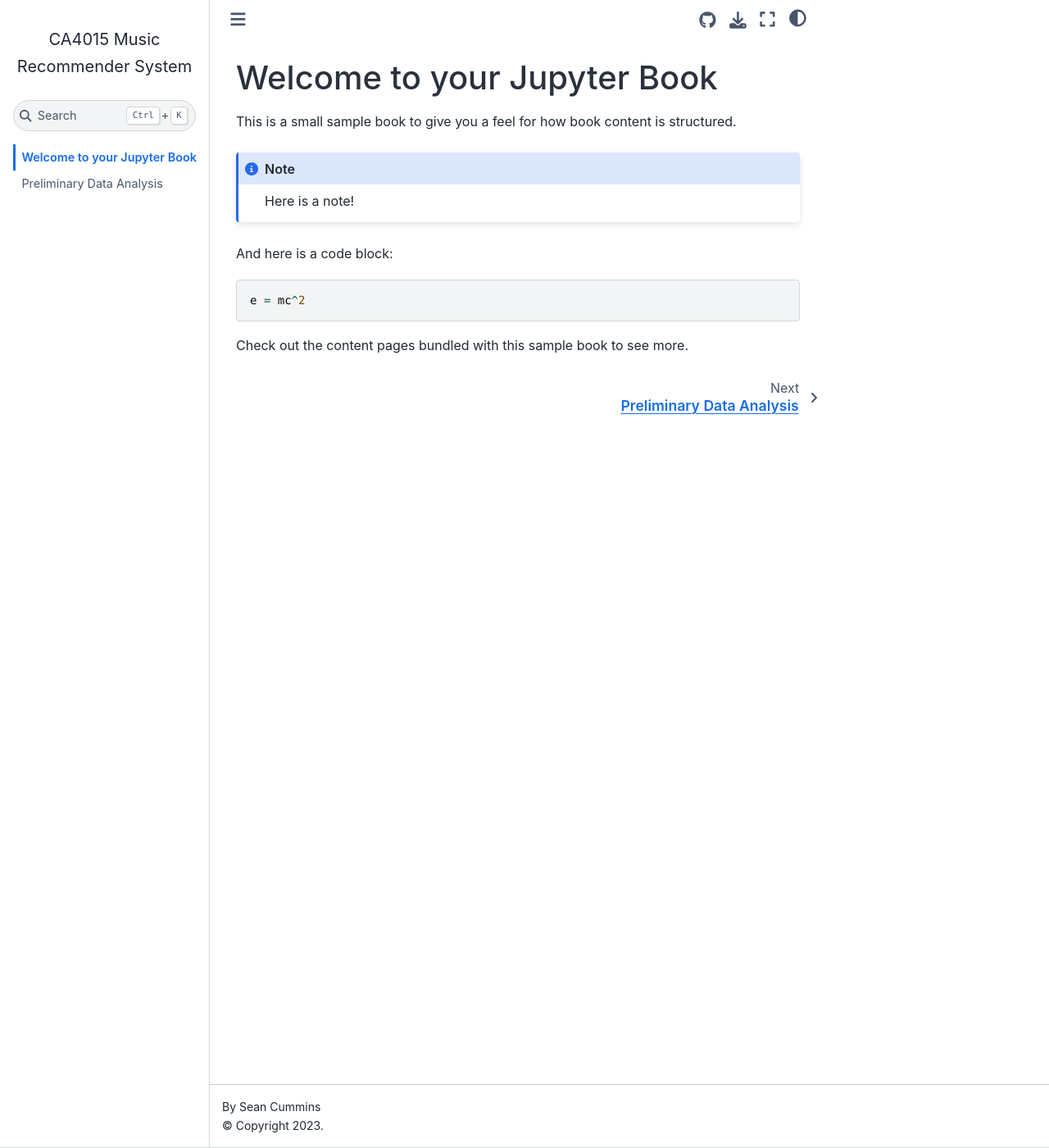
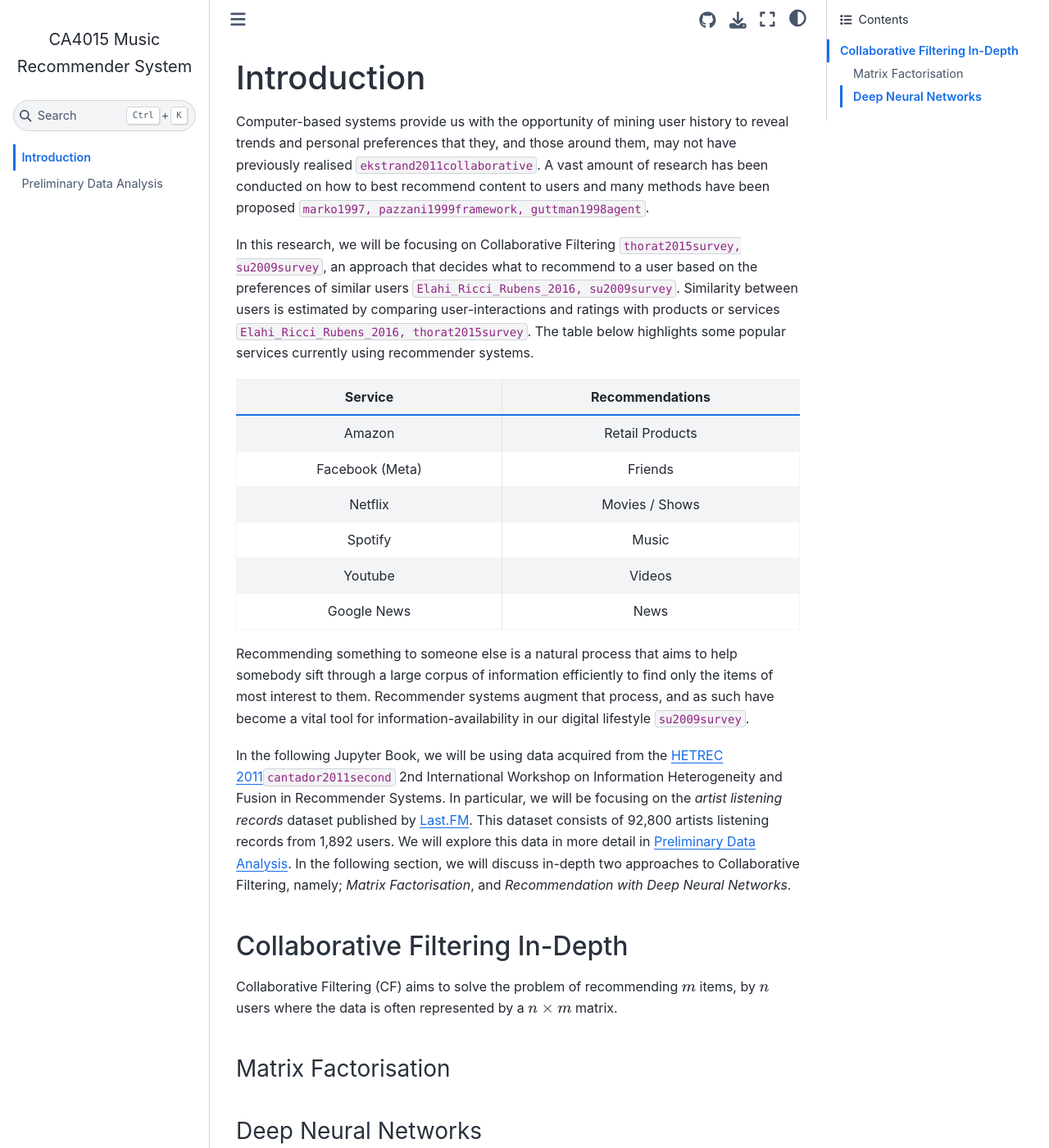
Before and after one commit to scummins00/CA4015-Music-RecSystem, a Jupyter Book: the page built from book/intro.md, in a window 1280 px wide and 1400 px high. Shown: the whole window at 82% size. Built offline with Jupyter Book 1.0.4 settings and Sphinx 7.4.7 and the Sphinx Book theme 1.1.4, drawn with Linux system fonts in a browser that asks for light colours; cross-references to code outside the pages are shown as plain code.

Commit message:
updated intro

````diff
--- a/book/intro.md
+++ b/book/intro.md
@@ -1,16 +1,25 @@
-# Welcome to your Jupyter Book
+# Introduction
 
-This is a small sample book to give you a feel for how book content is
-structured.
+Computer-based systems provide us with the opportunity of mining user history to reveal trends and personal preferences that they, and those around them, may not have previously realised {cite}`ekstrand2011collaborative`. A vast amount of research has been conducted on how to best recommend content to users and many methods have been proposed {cite}`marko1997, pazzani1999framework, guttman1998agent`.
 
-:::{note}
-Here is a note!
-:::
+In this research, we will be focusing on Collaborative Filtering {cite}`thorat2015survey, su2009survey`, an approach that decides what to recommend to a user based on the preferences of similar users {cite}`Elahi_Ricci_Rubens_2016, su2009survey`. Similarity between users is estimated by comparing user-interactions and ratings with products or services {cite:}`Elahi_Ricci_Rubens_2016, thorat2015survey`. The table below highlights some popular services currently using recommender systems.
 
-And here is a code block:
+| Service         | Recommendations|
+| :-------------: |:--------------:|
+| Amazon          | Retail Products|
+| Facebook (Meta) | Friends        |
+| Netflix         | Movies / Shows |
+| Spotify         | Music          |
+| Youtube         | Videos         |
+| Google News     | News           |
 
-```
-e = mc^2
-```
+Recommending something to someone else is a natural process that aims to help somebody sift through a large corpus of information efficiently to find only the items of most interest to them. Recommender systems augment that process, and as such have become a vital tool for information-availability in our digital lifestyle {cite}`su2009survey`.
 
-Check out the content pages bundled with this sample book to see more.
+In the following Jupyter Book, we will be using data acquired from the [HETREC 2011](https://grouplens.org/datasets/hetrec-2011/){cite}`cantador2011second` 2nd International Workshop on Information Heterogeneity and Fusion in Recommender Systems. In particular, we will be focusing on the *artist listening records* dataset published by [Last.FM](https://www.last.fm/). This dataset consists of 92,800 artists listening records from 1,892 users. We will explore this data in more detail in {doc}`./Preliminary_Data_Analysis`. In the following section, we will discuss in-depth two approaches to Collaborative Filtering, namely; *Matrix Factorisation*, and *Recommendation with Deep Neural Networks*.
+
+## Collaborative Filtering In-Depth
+Collaborative Filtering (CF) aims to solve the problem of recommending $m$ items, by $n$ users where the data is often represented by a $n \times m$ matrix.
+
+### Matrix Factorisation
+
+### Deep Neural Networks
````
